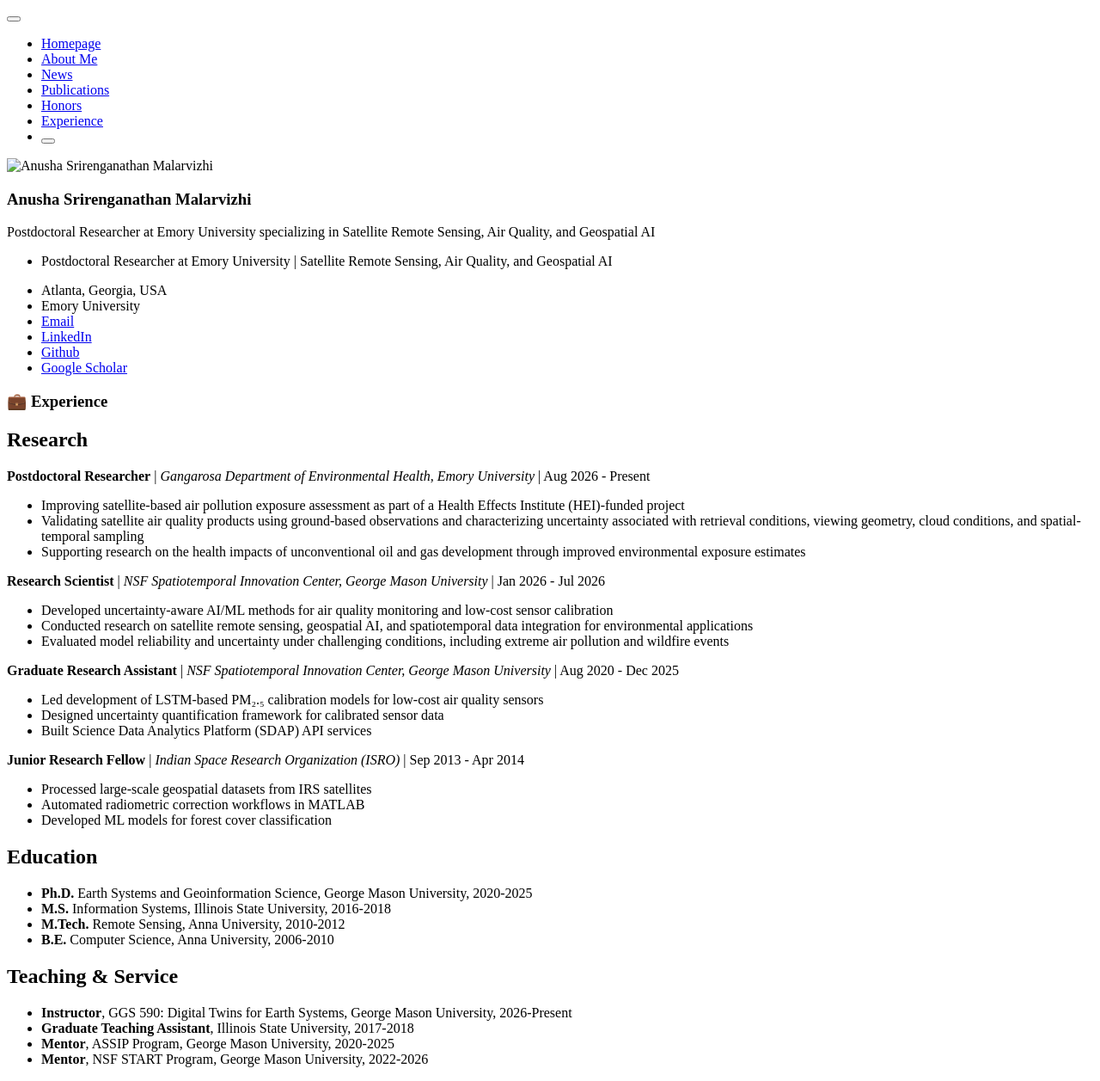
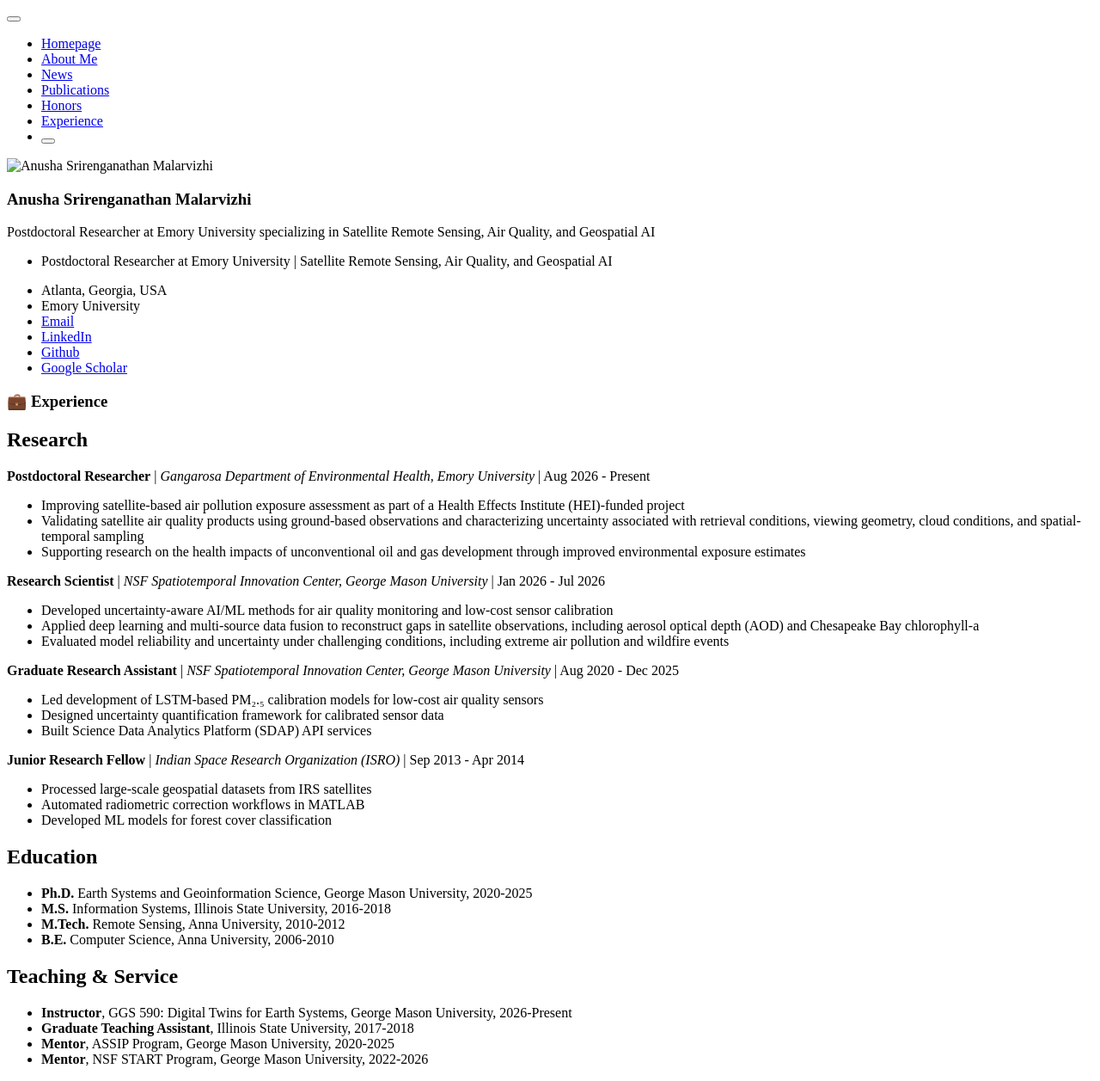
Before and after one commit to SivanuHappy/sivanuhappy.github.io, a Jekyll site: the page built from _pages/includes/others.md, in a window 1280 px wide. Shown: the whole page at 86% size. Built offline with Jekyll 4.4.1, drawn with Linux system fonts in a browser that asks for light colours; our own code applies the rules of GitHub Pages for plain Markdown files.

Commit message:
Make Research Scientist bullet specific instead of repeating intro
Co-Authored-By: Claude Opus 5.5 <noreply@anthropic.com>

```diff
--- a/_pages/includes/others.md
+++ b/_pages/includes/others.md
@@ -11,7 +11,7 @@
 
 **Research Scientist** | *NSF Spatiotemporal Innovation Center, George Mason University* | Jan 2026 - Jul 2026
 - Developed uncertainty-aware AI/ML methods for air quality monitoring and low-cost sensor calibration
-- Conducted research on satellite remote sensing, geospatial AI, and spatiotemporal data integration for environmental applications
+- Applied deep learning and multi-source data fusion to reconstruct gaps in satellite observations, including aerosol optical depth (AOD) and Chesapeake Bay chlorophyll-a
 - Evaluated model reliability and uncertainty under challenging conditions, including extreme air pollution and wildfire events
 
 **Graduate Research Assistant** | *NSF Spatiotemporal Innovation Center, George Mason University* | Aug 2020 - Dec 2025
```
